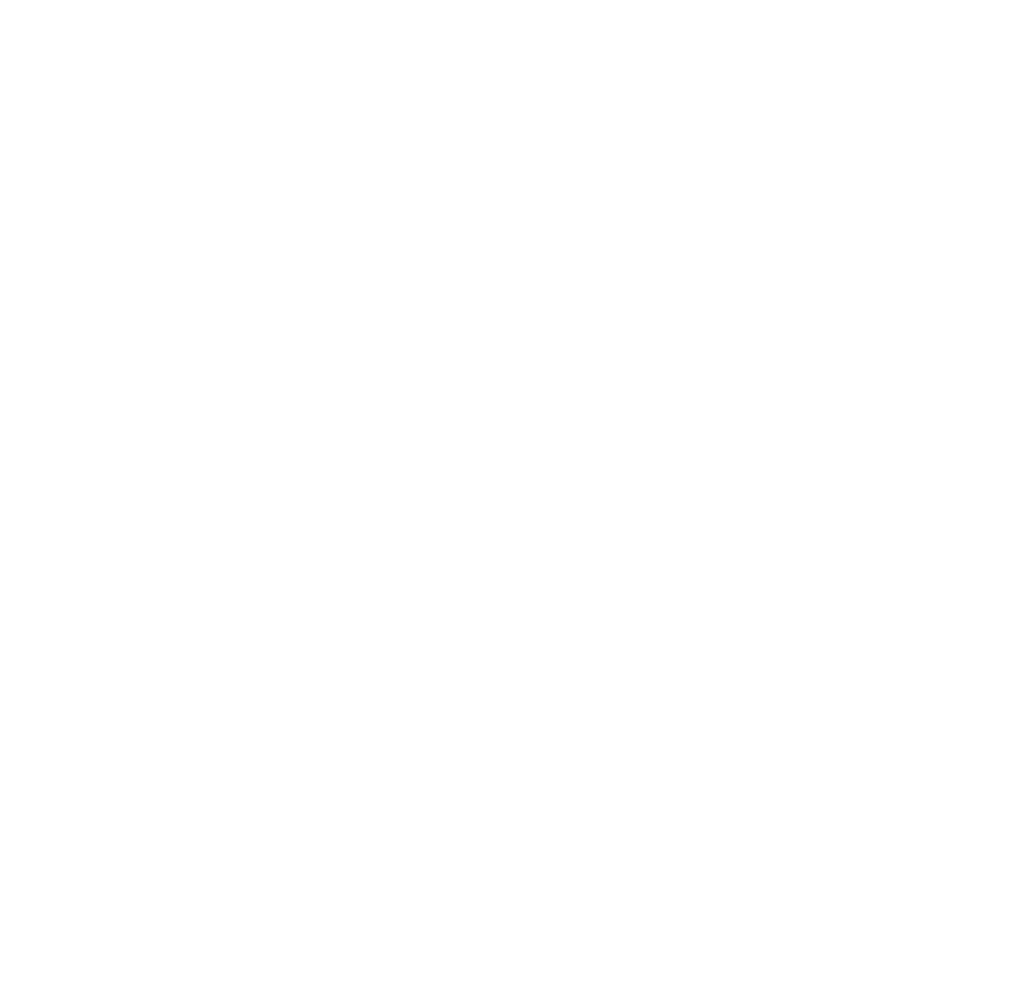
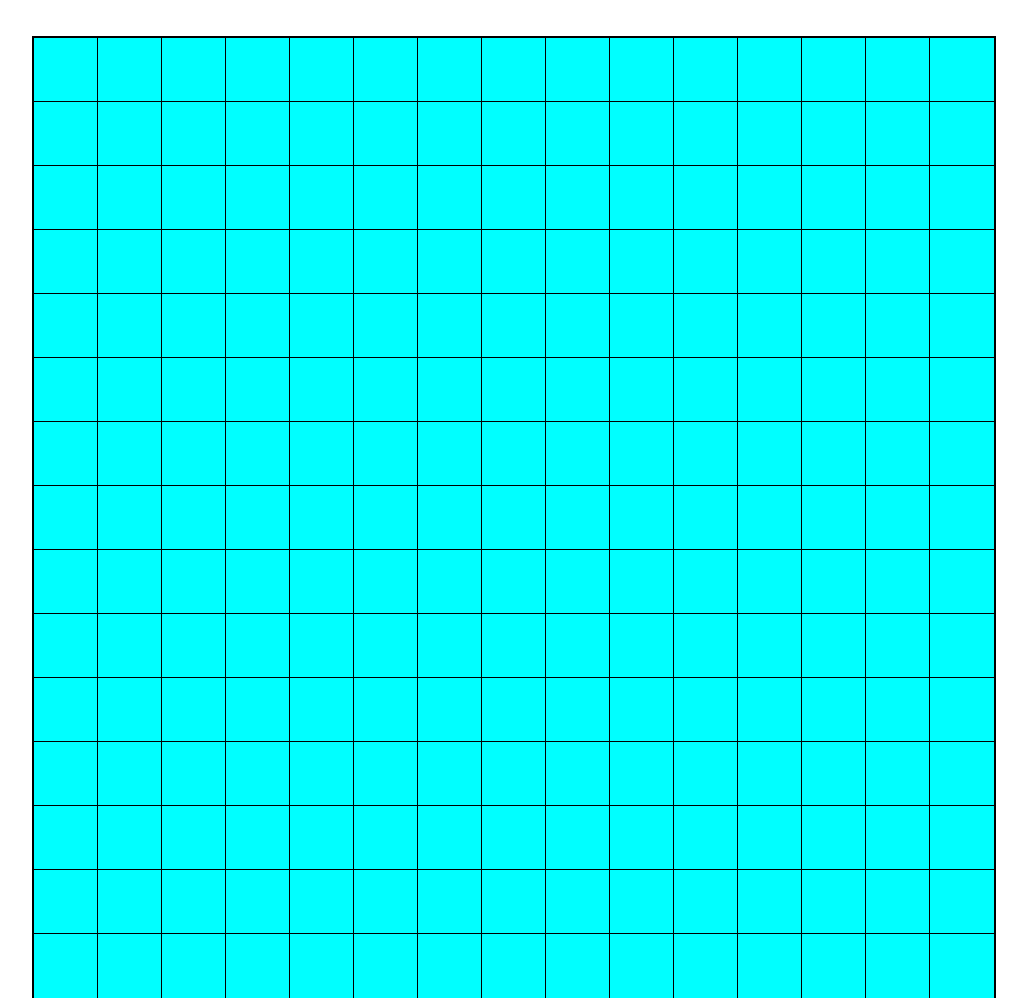
Before and after one commit to Gotalicp/Crossword, a website: page crossword.html in a window 1280 px wide. Shown: the whole page, without its empty margins (126-1153 px from the left). Before the commit the page ends 800 px from the top, so only its background shows below. Drawn offline with nearby package versions, Linux system fonts and the light colour scheme.

Commit message:
working grid

```diff
--- a/crossword.html
+++ b/crossword.html
@@ -2,13 +2,15 @@
 <html lang="en">
 <head>
     <script type="text/javascript" src="https://ajax.googleapis.com/ajax/libs/jquery/1.11.0/jquery.min.js"></script>
-    <script src="gamerules.js"></script>
+    <script src="gamerules.js" defer></script>
+    <link rel="stylesheet" href="./style.css">
     <meta charset="UTF-8">
     <meta http-equiv="X-UA-Compatible" content="IE=edge">
     <meta name="viewport" content="width=device-width, initial-scale=1.0">
     <title>Crossword</title>
 </head>
 <body>
-  <div id="container"></div>
+  <div id="container">
+  </div>
 </body>
 </html>
--- a/style.css
+++ b/style.css
@@ -1,6 +1,3 @@
-body{
-    height:100vh;
-}
 #container {
 	position: relative;
 	top: 30px;
@@ -19,4 +16,5 @@
 	border:none;
 	outline:1px solid #000;
 	display:inline-block;
+    background-color: cyan;
 }
```
